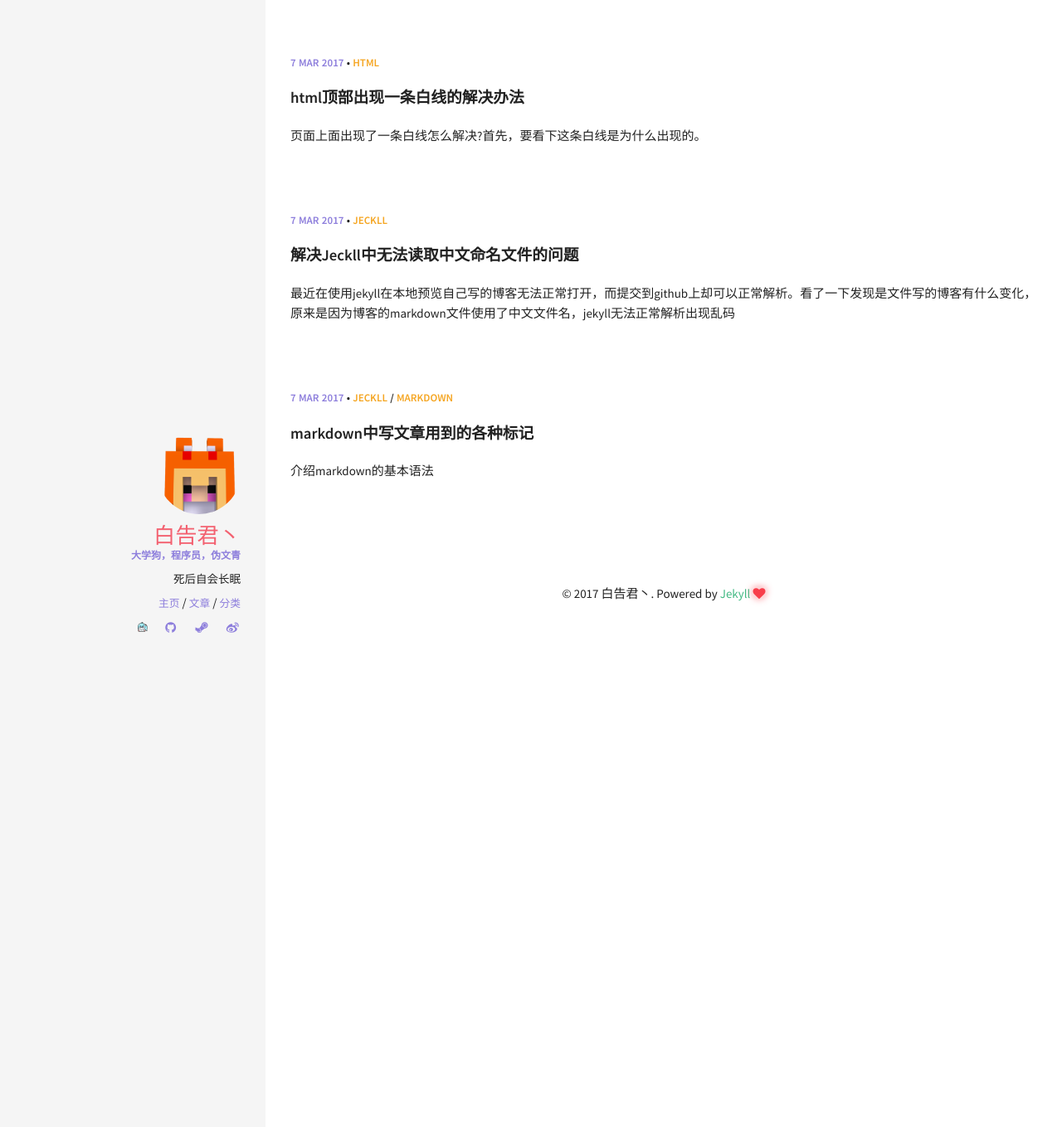
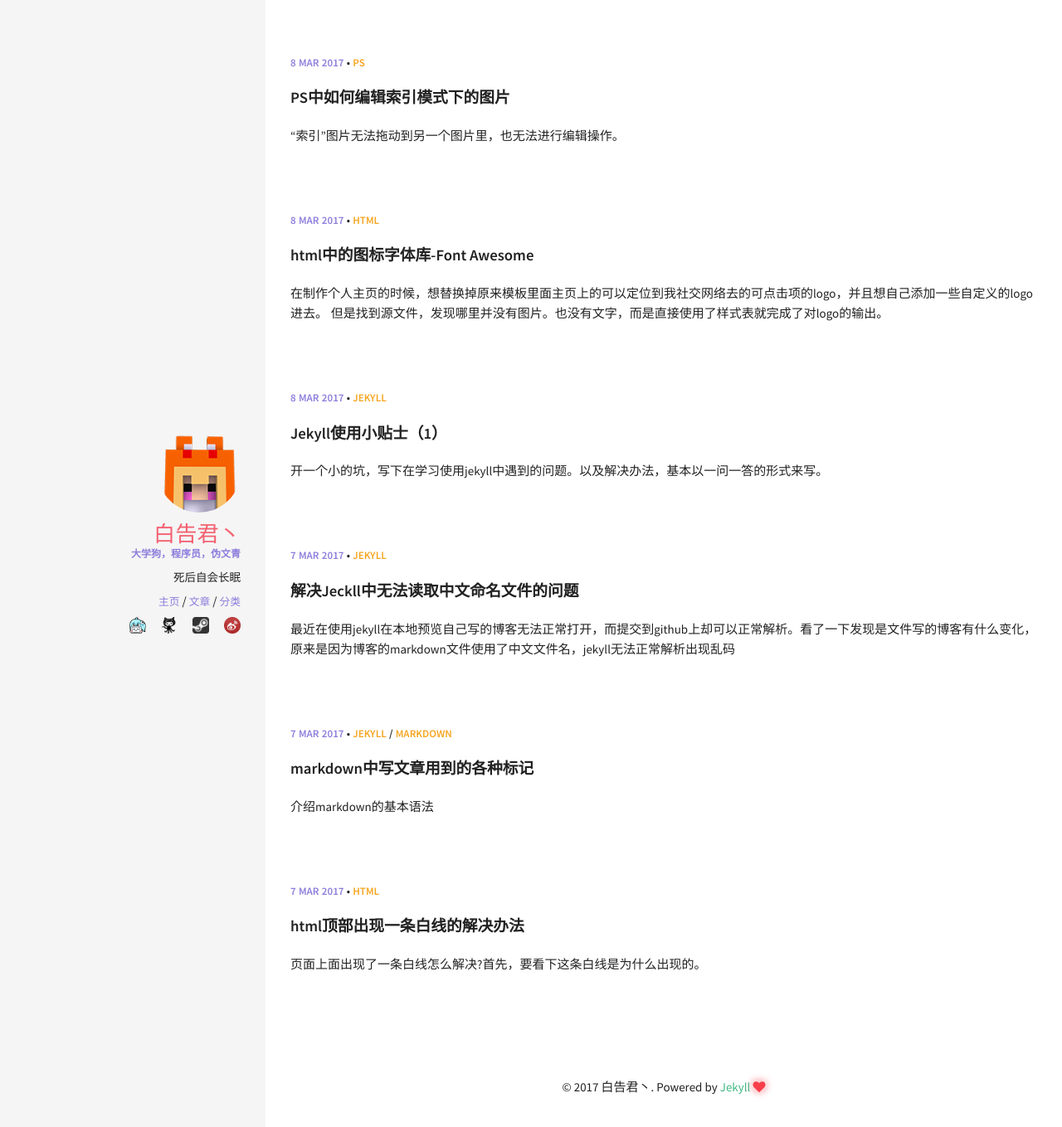
Before and after one commit to ssusH/ssusH.github.io, a Jekyll site: the page built from index.html, in a window 1280 px wide. Shown: the top 1359 px of the page at 83% size. Built offline with Jekyll 4.4.1, drawn with Linux system fonts in a browser that asks for light colours.

Commit message:
2017-03-08 11:26:43

```diff
--- a/_includes/social-links.html
+++ b/_includes/social-links.html
@@ -17,7 +17,7 @@
       <script>gen_mail_to_link('{{ author.email }}', 'Hello from website');</script>
       </li>
     {% endif %}
-    {% if author.bilibili %}<li><a href="http://space.bilibili.com/{{ author.bilibili }}" class="social-link-item" target="_blank"><img class="fa fa-fw" src="{{site.url}}/img/bilibili.png" style="width:12px;height:12px"/></a></li>{% endif %}
+    {% if author.bilibili %}<li><a href="http://space.bilibili.com/{{ author.bilibili }}" class="social-link-item" target="_blank"><img class="fa fa-fw" src="{{site.url}}/img/bilibili.png" style="width:20px;height:20px"/></a></li>{% endif %}
     {% if author.twitter %}<li><a href="http://twitter.com/{{ author.twitter }}" class="social-link-item" target="_blank"><i class="fa fa-fw fa-twitter"></i></a></li>{% endif %}
     {% if author.facebook %}<li><a href="http://facebook.com/{{ author.facebook }}" class="social-link-item" target="_blank"><i class="fa fa-fw fa-facebook"></i></a></li>{% endif %}
     {% if author.google.plus %}<li><a href="http://plus.google.com/+{{ author.google.plus }}" class="social-link-item" target="_blank"><i class="fa fa-fw fa-google-plus"></i> Google+</a></li>{% endif %}
@@ -26,17 +26,17 @@
     {% if author.xing %}<li><a href="http://www.xing.com/profile/{{ author.xing }}" class="social-link-item" target="_blank"><i class="fa fa-fw fa-xing"></i></a></li>{% endif %}
     {% if author.instagram %}<li><a href="http://instagram.com/{{ author.instagram }}" class="social-link-item" target="_blank"><i class="fa fa-fw fa-instagram"></i></a></li>{% endif %}
     {% if author.tumblr %}<li><a href="http://{{ author.tumblr }}.tumblr.com" class="social-link-item" target="_blank"><i class="fa fa-fw fa-tumblr"></i></a></li>{% endif %}
-    {% if author.github %}<li><a href="http://github.com/{{ author.github }}" class="social-link-item" target="_blank"><i class="fa fa-fw fa-github"></i></a></li>{% endif %}
+    {% if author.github %}<li><a href="http://github.com/{{ author.github }}" class="social-link-item" target="_blank"><img class="fa fa-fw"src="{{site.url}}/img/github.png" style="width:20px;height:20px"/></a></li>{% endif %}
     {% if author.gitlab %}<li><a href="http://gitlab.com/u/{{ author.gitlab }}" class="social-link-item" target="_blank"><i class="fa fa-fw fa-gitlab"></i></a></li>{% endif %}
     {% if author.stackoverflow %}<li><a href="http://stackoverflow.com/users/{{ author.stackoverflow }}" class="social-link-item" target="_blank"><i class="fa fa-fw fa-stack-overflow"></i></a></li>{% endif %}
     {% if author.lastfm %}<li><a href="http://lastfm.com/user/{{ author.lastfm }}" class="social-link-item" target="_blank"><i class="fa fa-fw fa-music"></i></a></li>{% endif %}
     {% if author.dribbble %}<li><a href="http://dribbble.com/{{ author.dribbble }}" class="social-link-item" target="_blank"><i class="fa fa-fw fa-dribbble"></i></a></li>{% endif %}
     {% if author.pinterest %}<li><a href="http://www.pinterest.com/{{ author.pinterest }}" class="social-link-item" target="_blank"><i class="fa fa-fw fa-pinterest"></i></a></li>{% endif %}
     {% if author.foursquare %}<li><a href="http://foursquare.com/{{ author.foursquare }}" class="social-link-item" target="_blank"><i class="fa fa-fw fa-foursquare"></i></a></li>{% endif %}
-    {% if author.steam %}<li><a href="http://steamcommunity.com/id/{{ author.steam }}" class="social-link-item" target="_blank"><i class="fa fa-fw fa-steam"></i></a></li>{% endif %}
+    {% if author.steam %}<li><a href="http://steamcommunity.com/id/{{ author.steam }}" class="social-link-item" target="_blank"><img class="fa fa-fw"src="{{site.url}}/img/steam.png" style="width:20px;height:20px"/></a></li>{% endif %}
     {% if author.youtube %}<li><a href="https://youtube.com/user/{{ author.youtube }}" class="social-link-item" target="_blank"><i class="fa fa-fw fa-youtube"></i></a></li>{% endif %}
     {% if author.soundcloud %}<li><a href="http://soundcloud.com/{{ author.soundcloud }}" class="social-link-item" target="_blank"><i class="fa fa-fw fa-soundcloud"></i></a></li>{% endif %}
-    {% if author.weibo %}<li><a href="http://www.weibo.com/{{ author.weibo }}" class="social-link-item" target="_blank"><i class="fa fa-fw fa-weibo"></i></a></li>{% endif %}
+    {% if author.weibo %}<li><a href="http://www.weibo.com/{{ author.weibo }}" class="social-link-item" target="_blank"><img class="fa fa-fw"src="{{site.url}}/img/weibo.png" style="width:20px;height:20px"/ ></a></li>{% endif %}
     {% if author.flickr %}<li><a href="http://www.flickr.com/{{ author.flickr }}" class="social-link-item" target="_blank"><i class="fa fa-fw fa-flickr"></i></a></li>{% endif %}
     {% if author.500px %}<li><a href="http://www.500px.com/{{ author.500px }}" class="social-link-item" target="_blank"><i class="fa fa-fw fa-500px"></i></a></li>{% endif %}
     {% if author.codepen %}<li><a href="http://codepen.io/{{ author.codepen }}" class="social-link-item" target="_blank"><i class="fa fa-fw fa-codepen"></i></a></li>{% endif %}
--- a/_posts/2017-03-07-markdown中写文章用到的格式.markdown
+++ b/_posts/2017-03-07-markdown中写文章用到的格式.markdown
@@ -2,7 +2,7 @@
 layout: post
 title: "markdown中写文章用到的各种标记"
 excerpt: "介绍markdown的基本语法"
-categories: [Jeckll,Markdown]
+categories: [Jekyll,Markdown]
 author: sush
 comments: true
 
--- a/_posts/2017-03-07-解决Jeckll中无法读取中文命名文件的问题.markdown
+++ b/_posts/2017-03-07-解决Jeckll中无法读取中文命名文件的问题.markdown
@@ -2,7 +2,7 @@
 layout: post
 title: "解决Jeckll中无法读取中文命名文件的问题"
 excerpt: "最近在使用jekyll在本地预览自己写的博客无法正常打开，而提交到github上却可以正常解析。看了一下发现是文件写的博客有什么变化，原来是因为博客的markdown文件使用了中文文件名，jekyll无法正常解析出现乱码"
-categories: [Jeckll]
+categories: [Jekyll]
 author: sush
 comments: true
 
```
Also changed, not shown: _posts/2017-03-08-Jekyll使用小贴士（1）.markdown (added, +68 -0 lines), _posts/2017-03-08-html中的字符logo集.markdown (added, +40 -0 lines), _posts/2017-03-08-photoshop中如何编辑索引模式的图片.markdown (added, +16 -0 lines), _posts/2017-03-07-html顶部出现一条白线的解决方法.markdown (renamed from _posts/2017-3-7-html顶部出现一条白线的解决方法.markdown), img/bilibili2.png (added), img/github.png (added), img/steam.png (added), img/sush.png, img/weibo.png (added).
